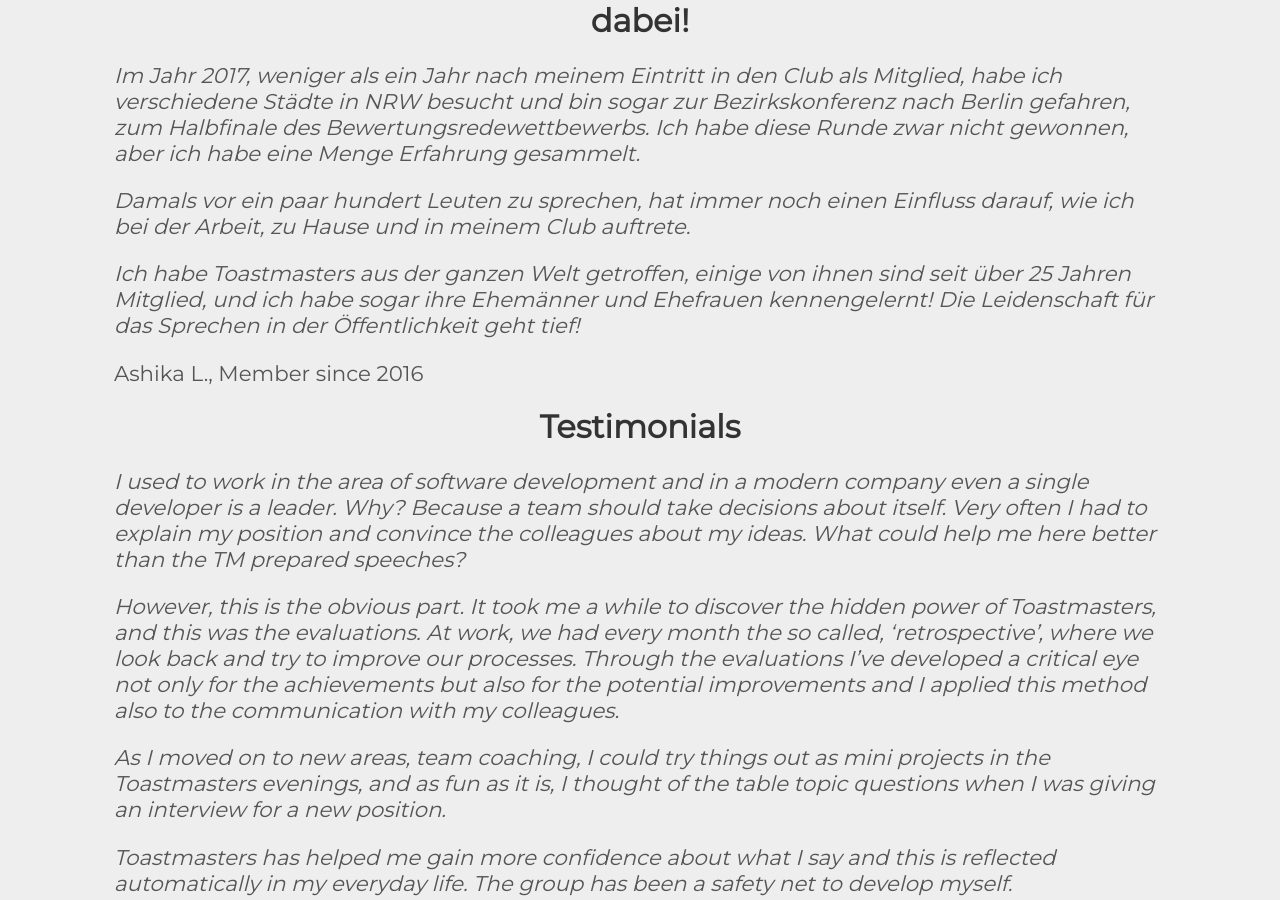
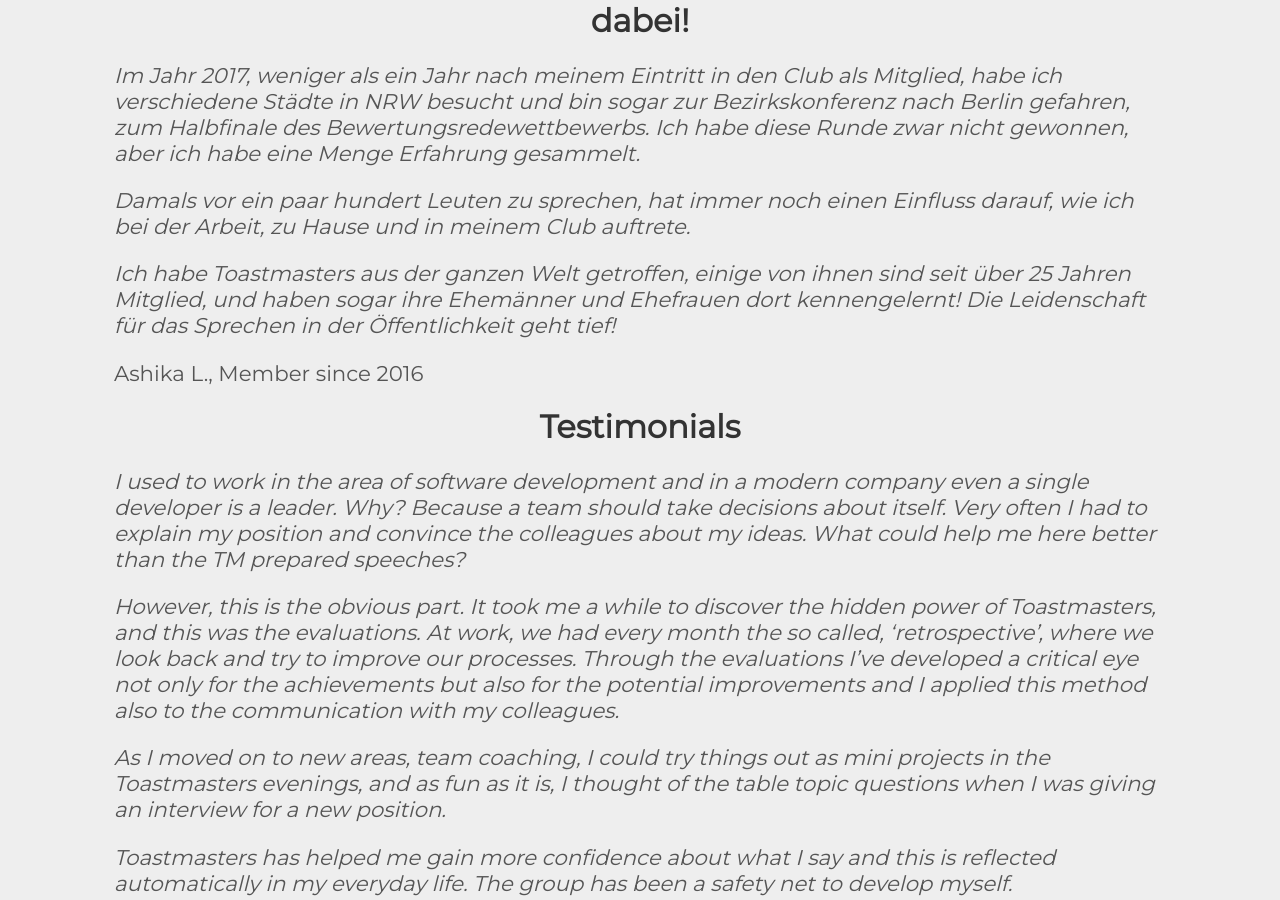
Before and after one commit to toastmasters-aachen/toastmasters-aachen.github.io, a Jekyll site: the page built from about.md, in a window 1280 px wide and 900 px high, scrolled down 2583 px. Built offline with Jekyll 4.4.1, drawn with Linux system fonts in a browser that asks for light colours.

Commit message:
typo correction contest testimonial

```diff
--- a/about.md
+++ b/about.md
@@ -93,7 +93,7 @@ Aachen Toastmasters ist der spaßigste Club in der Region, und wenn Du uns nicht
 
 <i>Damals vor ein paar hundert Leuten zu sprechen, hat immer noch einen Einfluss darauf, wie ich bei der Arbeit, zu Hause und in meinem Club auftrete.</i>
 
-<i>Ich habe Toastmasters aus der ganzen Welt getroffen, einige von ihnen sind seit über 25 Jahren Mitglied, und ich habe sogar ihre Ehemänner und Ehefrauen kennengelernt! Die Leidenschaft für das Sprechen in der Öffentlichkeit geht tief!</i>
+<i>Ich habe Toastmasters aus der ganzen Welt getroffen, einige von ihnen sind seit über 25 Jahren Mitglied, und haben sogar ihre Ehemänner und Ehefrauen dort kennengelernt! Die Leidenschaft für das Sprechen in der Öffentlichkeit geht tief!</i>
 
 Ashika L., Member since 2016
 
```
